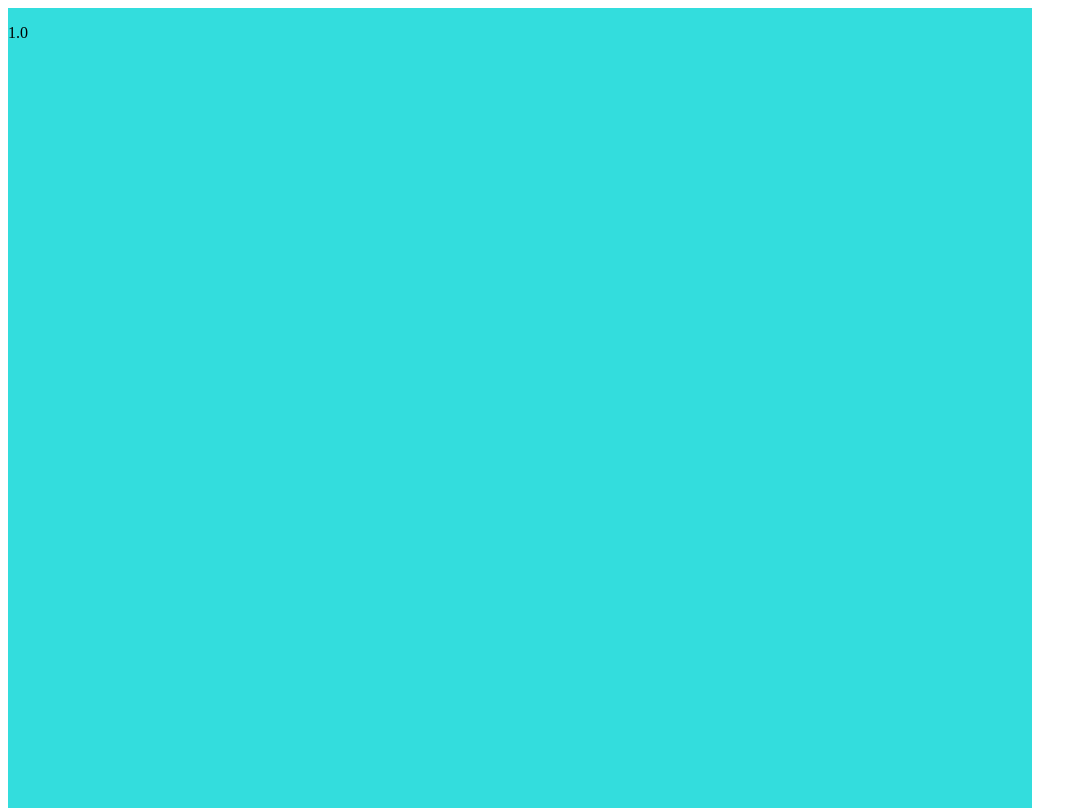
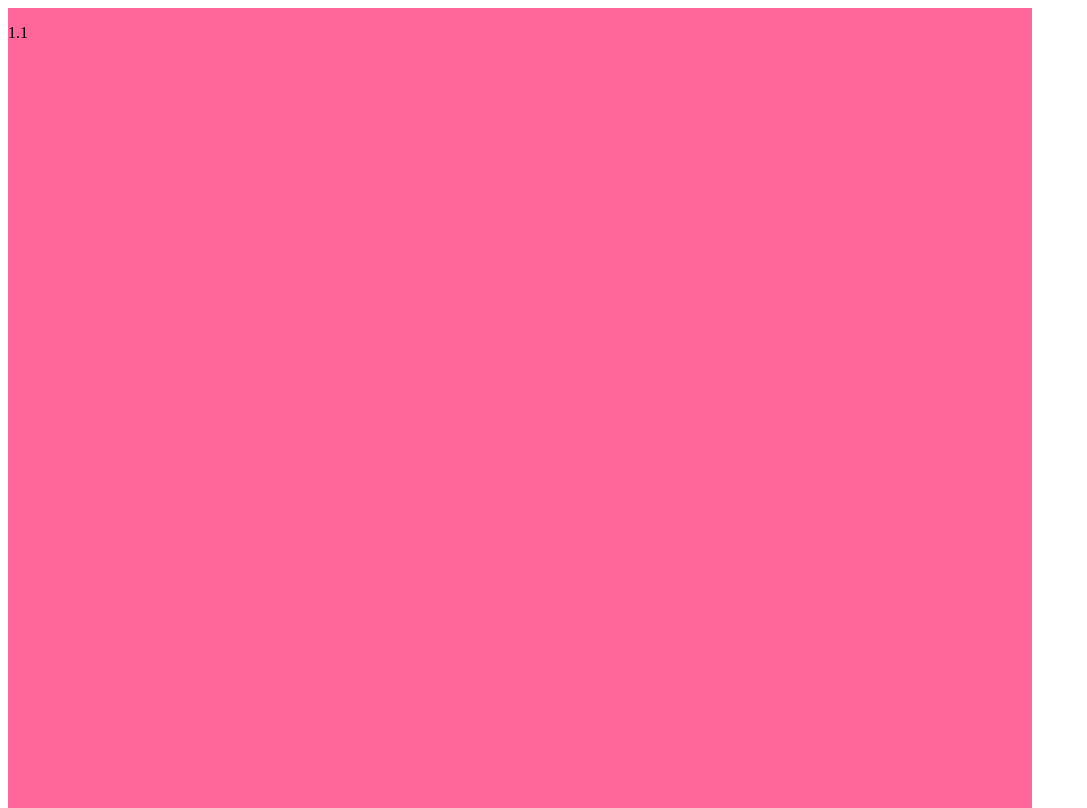
Before and after one commit to liaoxiaomin520/liaoxiaomin520.github.io, a plain HTML site: page index.html in a window 1280 px wide. Shown: the whole page, without its empty margins (0-1087 px from the left). Drawn offline with Linux system fonts and the light colour scheme.

Commit message:
Update index.html

```diff
--- a/index.html
+++ b/index.html
@@ -9,7 +9,7 @@
           position: absolute;
           width:1024px;
           height:100%;
-          background:#3dd;}
+          background:#f69;}
 </style>
 </head>
 <body>
@@ -19,7 +19,7 @@
 
 
 
-  <p>1.0</p>
+  <p>1.1</p>
   </div>
 </body>
 </html>
```
